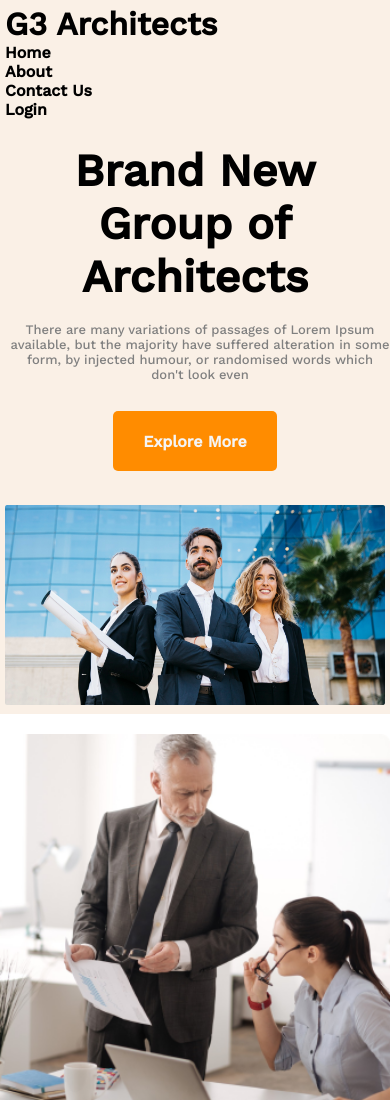
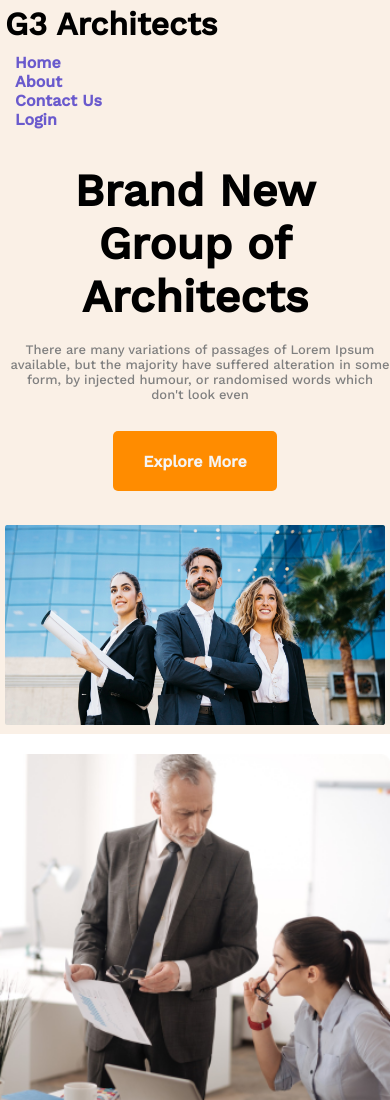
Before and after one commit to KhalidHussain500/Second-web-Repo, a plain HTML site: page index.html in a window 390 px wide. Shown: the top 1100 px of the page. Drawn offline with nearby package versions, Linux system fonts and the light colour scheme.

Commit message:
added style

```diff
--- a/Styles/style.css
+++ b/Styles/style.css
@@ -18,6 +18,7 @@ nav{
 nav ul{
     display: flex;
     align-items: center;
+    color: slategray;
 }
 nav li{
         list-style: none;
@@ -37,8 +38,6 @@ nav li{
     padding-right: 400px;
 }
 .banner{
-    /* display: flex;
-    justify-content: center; */
     padding: 50px 200px;
 
 
@@ -48,7 +47,9 @@ nav li{
     width:100%;
     height: 500px;
 }
+
 /* header style end */
+
 .main-container{
     display: flex;
     justify-content: center;
@@ -189,9 +190,10 @@ nav li{
     }
 
     nav ul{
-        padding: 0px;
+        padding: 10px;
         flex-direction: column;
         align-items: flex-start;
+        color: slateblue;
     }
     nav li{
         margin: 0px;
```
